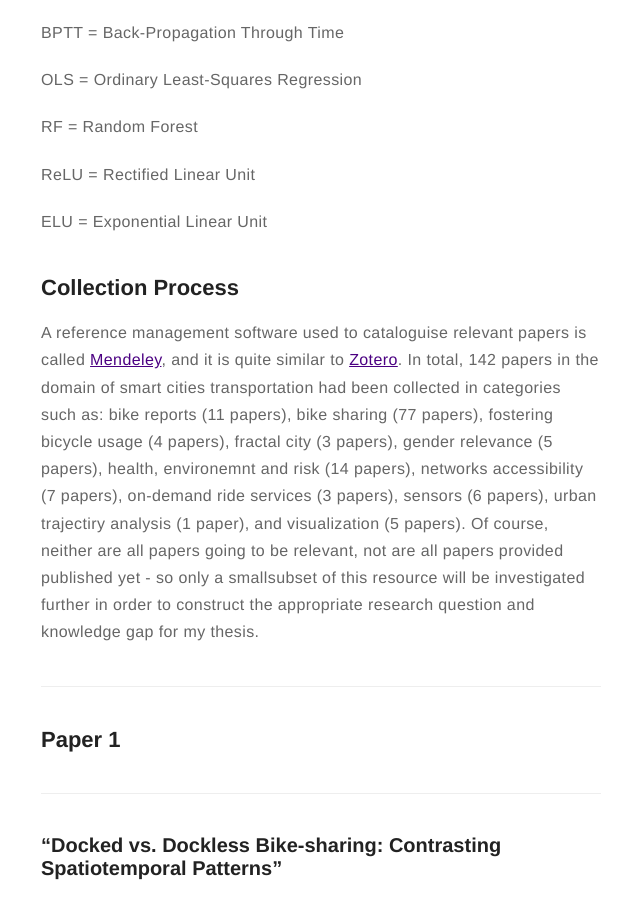
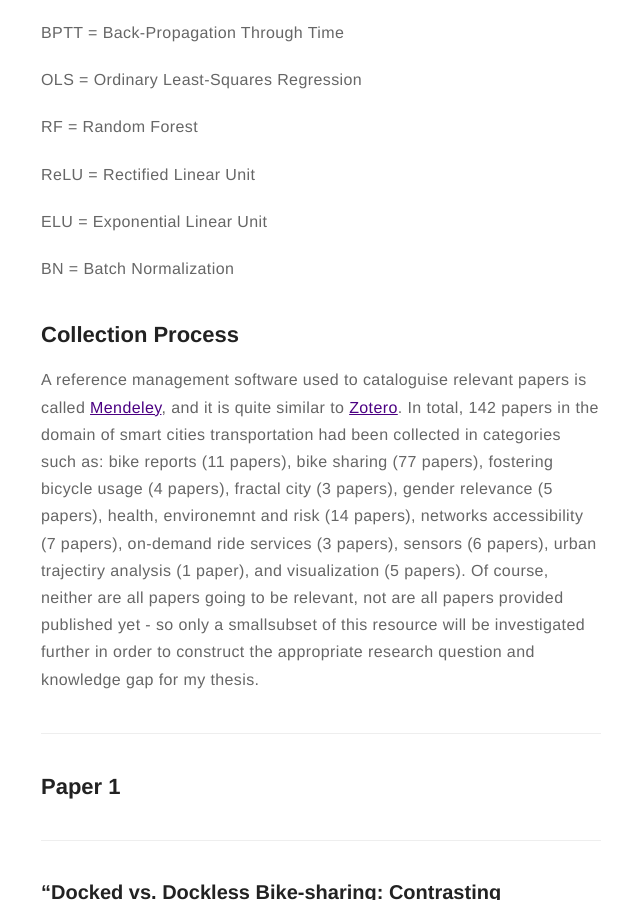
Before and after one commit to dljubenk/dljubenk.github.io, a Jekyll site: the page built from _posts/2019-02-06-literature-study.markdown, in a window 1280 px wide and 900 px high, scrolled down 1063 px. Shown: the whole window, without its empty margins (319-959 px from the left). Built offline with Jekyll 4.4.1, drawn with Linux system fonts in a browser that asks for light colours; emoji names are drawn with the system emoji font; comment, search, counter and statistics services are not loaded.

Commit message:
Update 2019-02-06-literature-study.markdown

```diff
--- a/_posts/2019-02-06-literature-study.markdown
+++ b/_posts/2019-02-06-literature-study.markdown
@@ -63,6 +63,8 @@ RF = Random Forest
 ReLU = Rectified Linear Unit
 
 ELU = Exponential Linear Unit
+
+BN = Batch Normalization
 
 
 ## Collection Process
```
